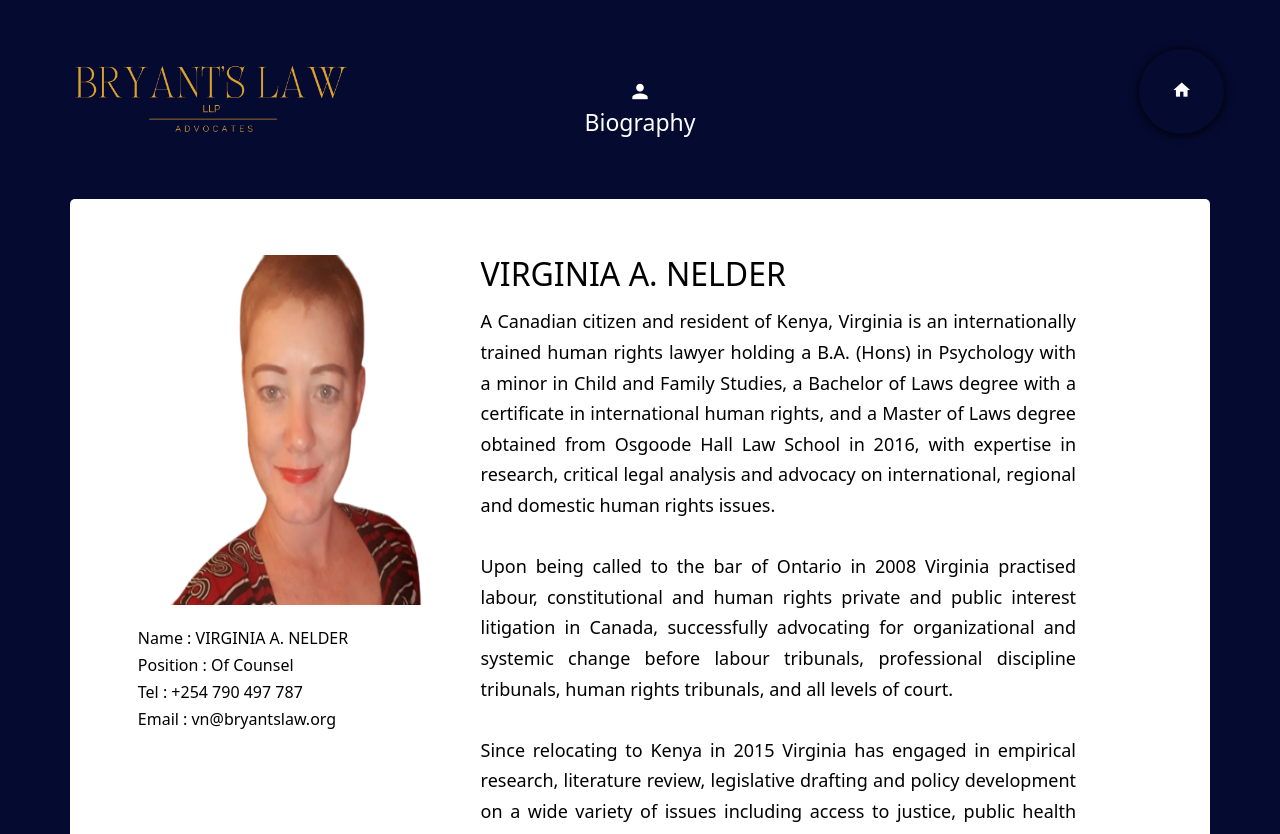
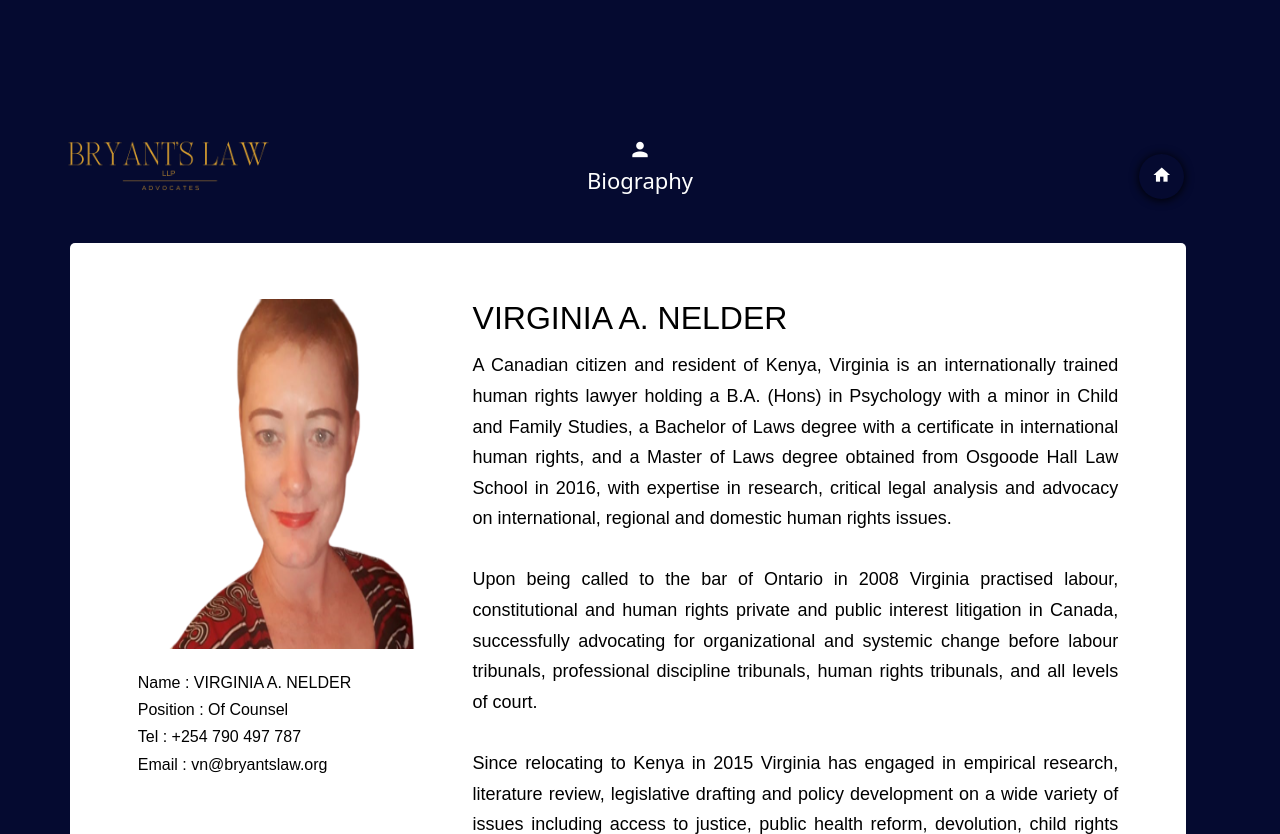
Before and after one commit to SavIt2022/bryants-law, a plain HTML site: page profile4.html in a window 1280 px wide. Shown: the top 834 px of the page. Drawn offline with nearby package versions, Linux system fonts and the light colour scheme.

Commit message:
services

```diff
--- a/profile4.html
+++ b/profile4.html
@@ -9,6 +9,11 @@
     <link href="https://fonts.googleapis.com/icon?family=Material+Icons"   rel="stylesheet">
     <link rel=”stylesheet” href=”css/bootstrap.css”>
     <link rel=”stylesheet” href=”css/bootstrap-responsive.css”>
+    <link rel="stylesheet" href="sample.css">
+
+
+    <link rel="stylesheet" href="index.css">
+    <link rel="stylesheet" href="servicex.css">
 
     <link href="https://cdn.jsdelivr.net/npm/bootstrap@5.2.2/dist/css/bootstrap.min.css" rel="stylesheet" integrity="sha384-Zenh87qX5JnK2Jl0vWa8Ck2rdkQ2Bzep5IDxbcnCeuOxjzrPF/et3URy9Bv1WTRi" crossorigin="anonymous">
     <script src="https://cdn.jsdelivr.net/npm/bootstrap@5.2.2/dist/js/bootstrap.bundle.min.js" integrity="sha384-OERcA2EqjJCMA+/3y+gxIOqMEjwtxJY7qPCqsdltbNJuaOe923+mo//f6V8Qbsw3" crossorigin="anonymous"></script>
@@ -16,15 +21,22 @@
 
 </head>
 <body>
+    <div class="row1">
+        <button class="btn-back" onclick="location.href='services.html'; ">
+            <i class="material-icons md-36"> <a href="teams.html">home</a> </i>
+        </button>
+        <div class="column1">
             <div class="about-logo ">
                 <img src="bryImage/2 2.png" alt="">
               </div>
-      <button class="btn-back" onclick="location.href='index.html'; ">
-        <i class="material-icons md-36"> <a href="teams.html">home</a> </i>
-    </button>
+
             <div class="icon-contact">
                 <i class="material-icons md-36">person</i>
                 <h4>Biography</h4>
+
+        </div>
+
+        </div>
     </div>
     <div class="container text-center">
 
@@ -77,6 +89,7 @@
             border-radius: 5px;
             margin-top: 4%;
             padding: 5%;
+            height: auto;
 
         }
         .row .col-8 h2{
@@ -88,14 +101,19 @@
             line-height: 1.7;
             text-align: justify;
             font-size: 18px;
-            width: 90%;
+            width: 100%;
         }
 
         .row .col-4 {
             text-align: left;
-
         }
 
+
+        body{
+            background: #050A30;
+            height: auto;
+            width: 100%;
+        }
         @media screen and (max-width: 1024px) {
     .col-8{
         width: 90%;
@@ -104,10 +122,8 @@
     }
     .col-4{
         width: 90%;
-
+        padding-top: 1%;
         margin-left: 5%;
-        padding-top: 1%;
-
     }
 
     .row{
@@ -117,12 +133,6 @@
         color:black;
     }
 
-  }
-
-        body{
-            background: #050A30;
-            height: auto;
-            width: 100%;
   }
         h1{
 
@@ -138,70 +148,8 @@ box-shadow: 0 1px 15px rgba(4, 242, 250, 0.438), 0 1px 28px rgba(5, 219, 247, 0.
 
 }
 
-.btn-back{
-      background: #050A30;
-      color: white;
-      box-shadow: 0 1px 10px black;
-      border: none;
-
-      margin-left: 89%;
-      margin-top: 1%;
-      border-radius: 50%;
-      height:85px;
-      width: 85px;
-
-
-  }
-
-  .btn-back i a{
-      text-decoration:none ;
-      color: white;
-      font-size: 20px;
-      margin: 0 auto;
-
-
-
-
-  }
-
-
-.icon-contact{
-display: block;
-margin: 0 auto;
-text-align: center;
-margin-top: -5%;
-
-  color: white;
-  padding: 10px;
-
-}
-.icon-contact i{
-  color: white;
-  font-size: 23px;
-
-}
-.icon-contact h4{
-  color: white;
-font-size: 23px;
-}
-
-
-.about-logo{
-  margin-top: -5%;
-  margin-left: 5%;
-  display: block;
-  height: 100px;
-  width: 180px;
-  background: #050A30;
-
-
-      }
-        .about-logo img{
-          display: block;
-  margin-left: 0%;
-  height: 300px;
-  width: 300px;
-  top: -1%;
+  .container.text-center .row{
+    width: 100%;
 
   }
 
```
Also changed, not shown: profile1.html (+21 -69 lines), profile2.html (+32 -77 lines), profile3.html (+28 -81 lines). Lines whose indentation alone changed are shown as unchanged.
